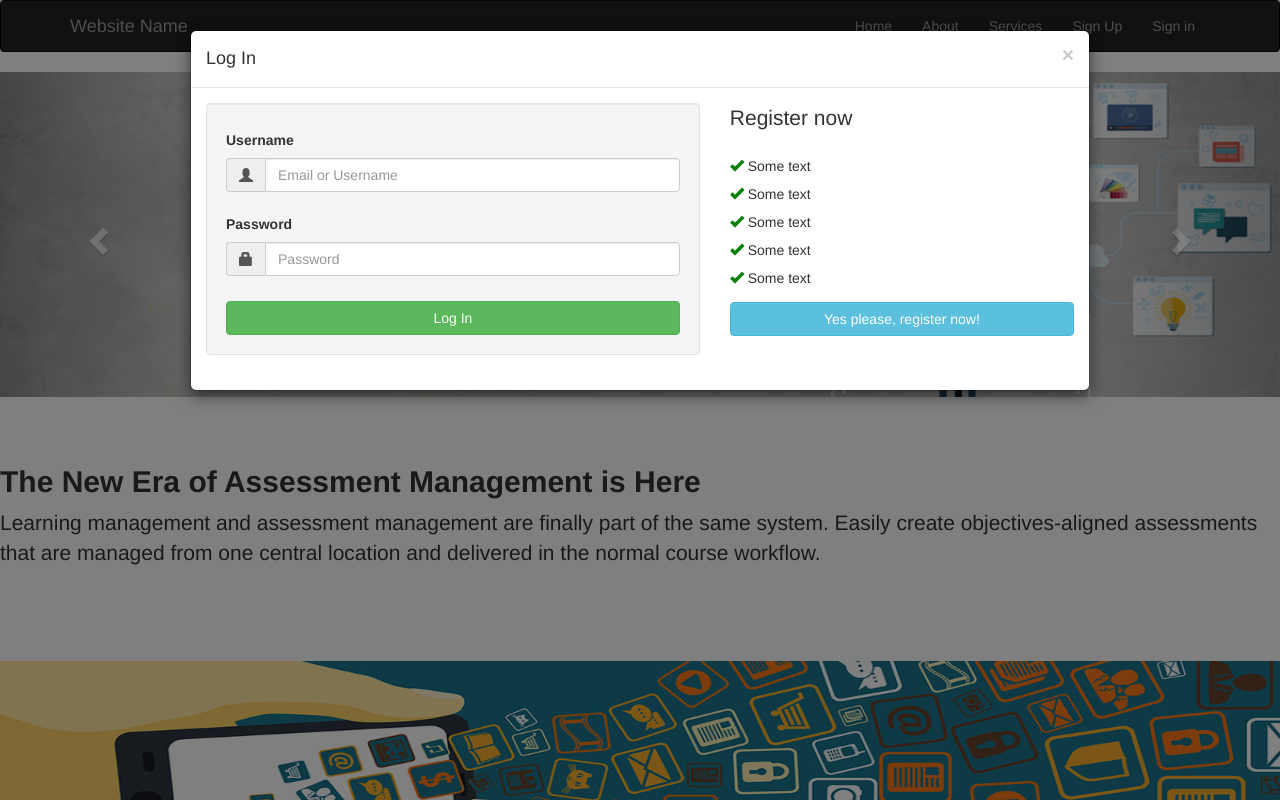
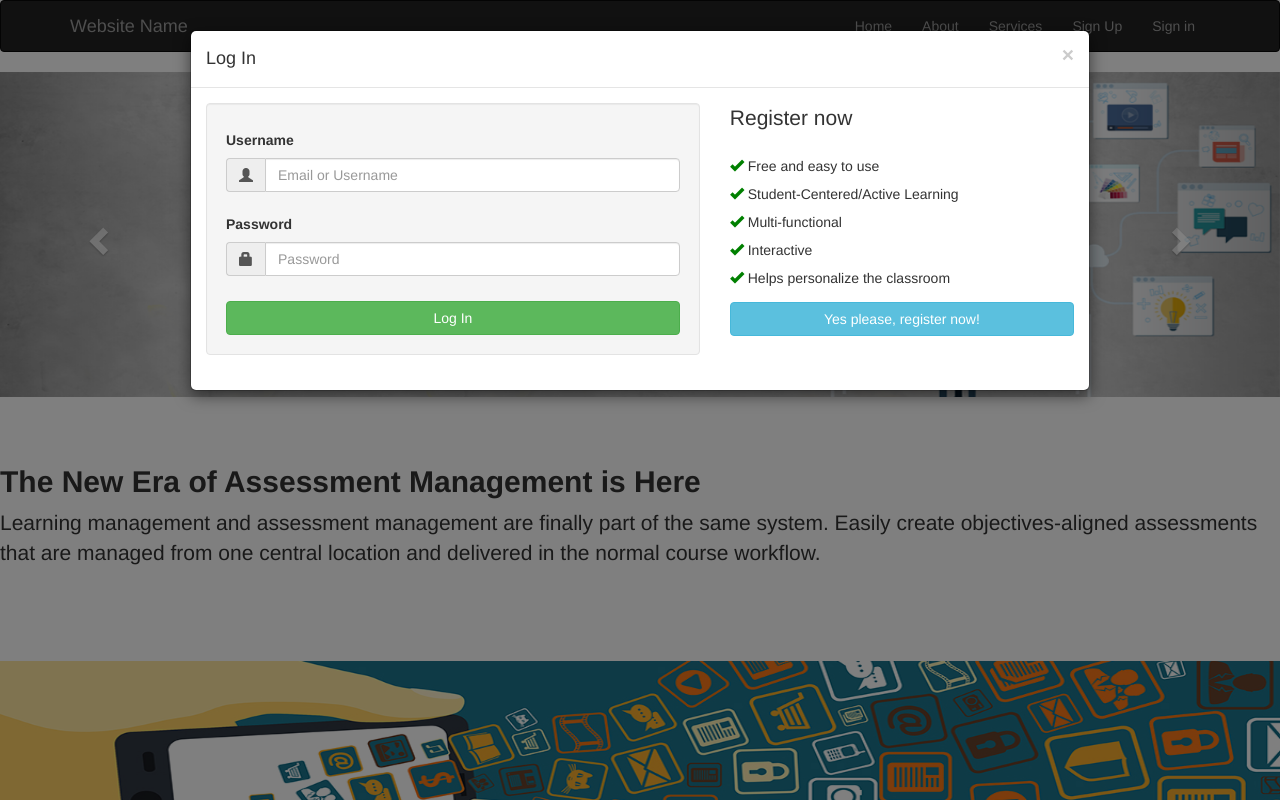
Before and after one commit to keeffy96/FinalYearProject, a Flask app: page / in a window 1280 px wide, after a click on "Sign in". Run offline with Flask 2, Linux system fonts and the light colour scheme; parts of the project's set-up code (start-up, migrations or seed data) failed here and were passed over; some libraries are stand-ins or nearby versions.

Commit message:
Updated login page

```diff
--- /dev/null
+++ b/static/css/cursor.css
@@ -0,0 +1,7 @@
+li {
+	cursor: pointer;
+}
+
+a {
+	cursor: pointer;
+}
--- a/templates/home_page/home.html
+++ b/templates/home_page/home.html
@@ -147,13 +147,13 @@
                 <div class="col-xs-5">
                       <p class="lead">Register now</p>
                       <ul class="list-unstyled" style="line-height: 2">
-                          <li><span style="color: green" class="glyphicon glyphicon-ok"></span> Some text</li>
-                          <li><span style="color: green" class="glyphicon glyphicon-ok"></span> Some text</li>
-                          <li><span style="color: green" class="glyphicon glyphicon-ok"></span> Some text</li>
-                          <li><span style="color: green" class="glyphicon glyphicon-ok"></span> Some text</li>
-                          <li><span style="color: green" class="glyphicon glyphicon-ok"></span> Some text</li>
+                          <li><span style="color: green" class="glyphicon glyphicon-ok"></span> Free and easy to use</li>
+                          <li><span style="color: green" class="glyphicon glyphicon-ok"></span> Student-Centered/Active Learning</li>
+                          <li><span style="color: green" class="glyphicon glyphicon-ok"></span> Multi-functional</li>
+                          <li><span style="color: green" class="glyphicon glyphicon-ok"></span> Interactive</li>
+                          <li><span style="color: green" class="glyphicon glyphicon-ok"></span> Helps personalize the classroom</li>
                       </ul>
-                      <p><a href="/new-customer/" class="btn btn-info btn-block">Yes please, register now!</a></p>
+                      <p><a id="btnModal" data-toggle="modal" data-target="#registerModal" class="btn btn-info btn-block">Yes please, register now!</a></p>
                   </div>
                 </div>
       </div>
--- a/templates/index.html
+++ b/templates/index.html
@@ -13,6 +13,7 @@
 
     <link href="{{ url_for('static', filename='css/bootstrap.min.css') }}" rel="stylesheet">
     <link href="{{ url_for('static', filename='css/profile.css') }}" rel="stylesheet">
+    <link href="{{ url_for('static', filename='css/cursor.css') }}" rel="stylesheet">
 
 </head>
 
--- a/templates/profile_page/UsersPage.html
+++ b/templates/profile_page/UsersPage.html
@@ -109,7 +109,7 @@
 		</tr>
 
 	{% for user in userTable %}
-	<tr onclick="document.location = '/studentProgress?_id={{user['_id']}}';">
+	<tr style="cursor: pointer;" onclick="document.location = '/studentProgress?_id={{user['_id']}}';">
 		<td>{{ user["school"] }}</td>
 		<td>{{ user["name"] }}</td>
 		<td>{{ user["surname"] }}</td>
```
Also changed, not shown: static/css/bootstrap.css.
